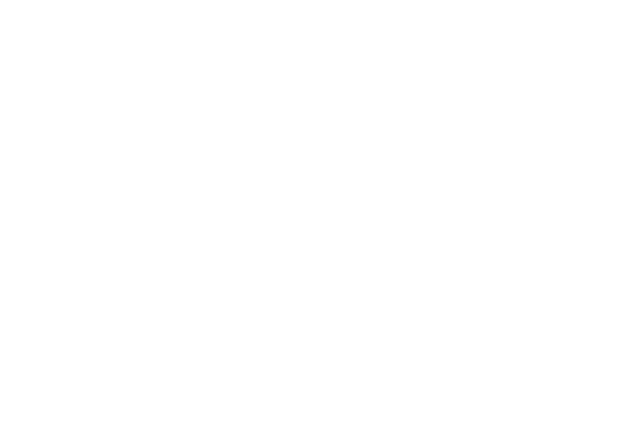
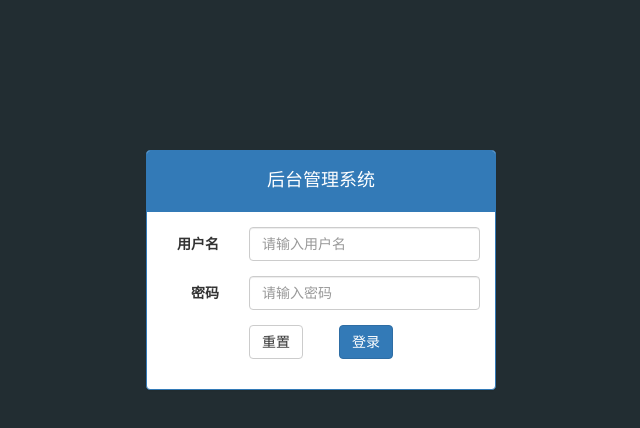
Before and after one commit to HouMonkey/letao, a website: page public/back/login.html in a window 1280 px wide. Shown: the whole page, without its empty margins (319-959 px from the left). Drawn offline with Linux system fonts and the light colour scheme.

Commit message:
登录页面的静态页面

```diff
--- /dev/null
+++ b/public/back/css/common.css
@@ -0,0 +1,15 @@
+@charset "UTF-8";
+/*在这里面，写所有的back的样式*/
+* {
+  margin: 0;
+  padding: 0;
+  list-style: none;
+}
+
+.body_bg {
+  background-color: #222d32;
+}
+
+.mt_150 {
+  margin-top: 150px;
+}
--- /dev/null
+++ b/public/back/js/login.js
@@ -0,0 +1,3 @@
+/**
+ * Created by Administrator on 2018/1/11.
+ */
--- a/public/back/login.html
+++ b/public/back/login.html
@@ -2,9 +2,47 @@
 <html lang="zh-CN">
 <head>
   <meta charset="UTF-8">
-  <title>Title</title>
+  <title>后台管理系统-登录</title>
+  <link rel="stylesheet" href="lib/bootstrap/css/bootstrap.min.css">
+  <link rel="stylesheet" href="css/common.css">
 </head>
-<body>
+<body class="body_bg">
+
+<div class="container">
+  <div class="col-md-4 col-md-offset-4">
+    <div class="panel panel-primary mt_150">
+      <div class="panel-heading">
+        <h4 class="text-center">后台管理系统</h4>
+      </div>
+      <div class="panel-body">
+        <form class="form-horizontal">
+          <div class="form-group">
+            <label for="username" class="col-sm-3 control-label">用户名</label>
+            <div class="col-sm-9">
+              <input type="text" class="form-control" id="username" placeholder="请输入用户名">
+            </div>
+          </div>
+          <div class="form-group">
+            <label for="password" class="col-sm-3 control-label">密码</label>
+            <div class="col-sm-9">
+              <input type="password" class="form-control" id="password" placeholder="请输入密码">
+            </div>
+          </div>
+          <div class="form-group">
+            <div class="col-sm-offset-3 col-sm-6">
+              <button type="reset" class="btn btn-default pull-left">重置</button>
+              <button type="submit" class="btn btn-primary pull-right">登录</button>
+            </div>
+          </div>
+        </form>
+      </div>
+    </div>
+  </div>
+</div>
+
+<script src="lib/jquery/jquery.js"></script>
+<script src="lib/bootstrap/js/bootstrap.js"></script>
+<script src="js/login.js"></script>
 
 </body>
 </html>
```
